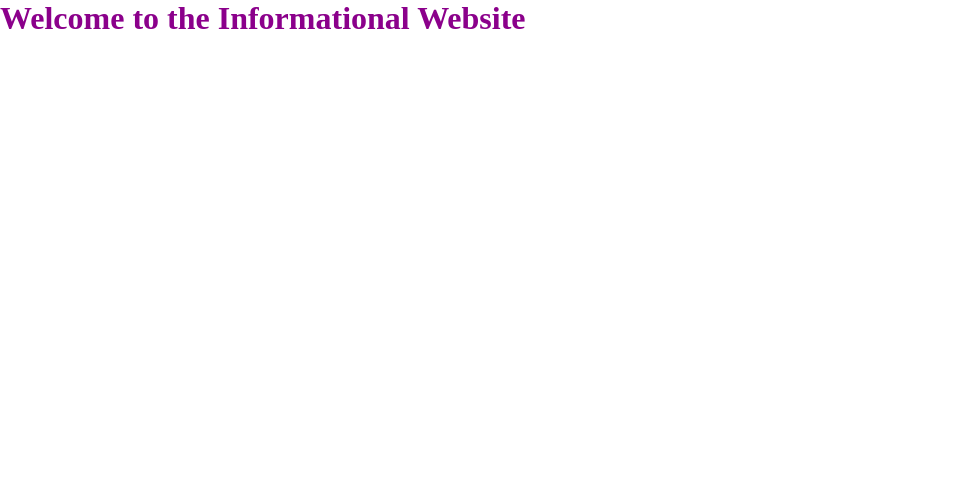
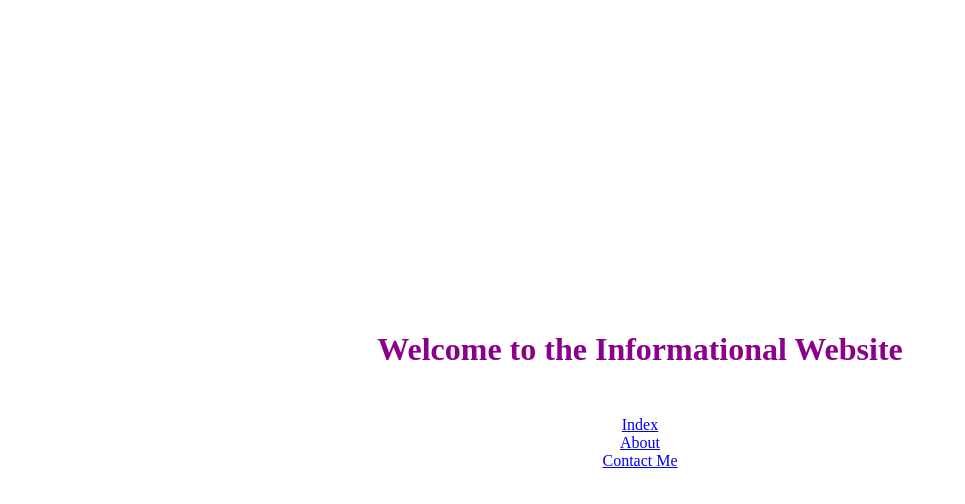
Before and after one commit to jvfe/odin_infosite, a website: page public/index.html in a window 1280 px wide. Shown: the whole page, without its empty margins (0-965 px from the left). Drawn offline with Linux system fonts and the light colour scheme.

Commit message:
feat: Add style sheet to see if loads

```diff
--- a/public/css/styles.css
+++ b/public/css/styles.css
@@ -4,6 +4,23 @@
   box-sizing: border-box;
 }
 
+html {
+  height: 100%;
+}
+
 body {
+  height: 100%;
   color: darkmagenta;
+  display: grid;
+  place-items: center;
 }
+
+header {
+  display: grid;
+  place-items: center;
+}
+
+.container {
+  padding-top: 3em;
+  text-align: center;
+}
--- a/public/index.html
+++ b/public/index.html
@@ -10,6 +10,11 @@
   <body>
     <header>
       <h1>Welcome to the Informational Website</h1>
+      <div class="container">
+        <a href="/">Index</a><br />
+        <a href="about">About</a><br />
+        <a href="contact-me">Contact Me</a>
+      </div>
     </header>
   </body>
 </html>
```
Also changed, not shown: public/404.html (+3 -1 lines), public/about.html (+2 -0 lines), public/contact-me.html (+2 -0 lines).
